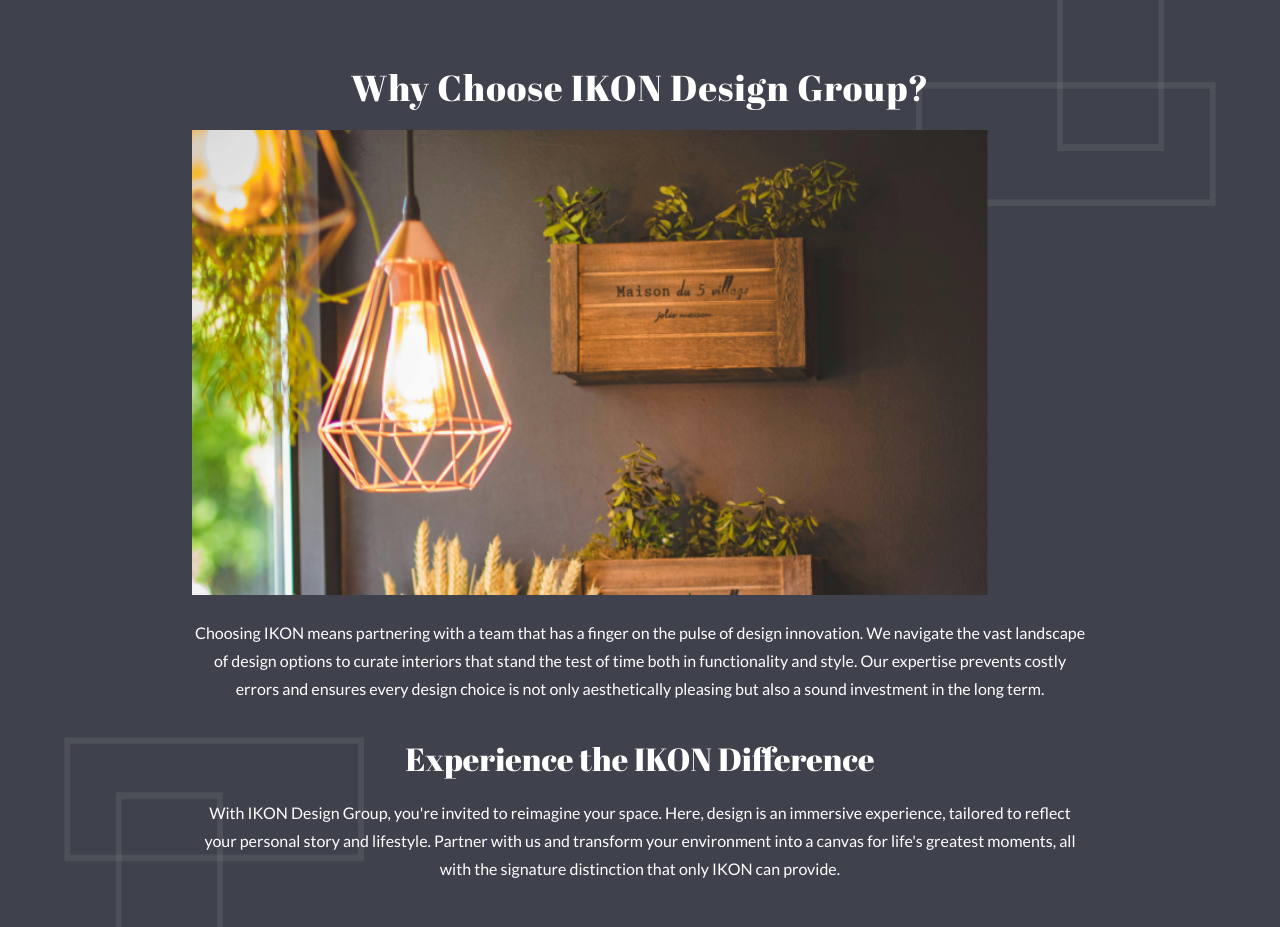
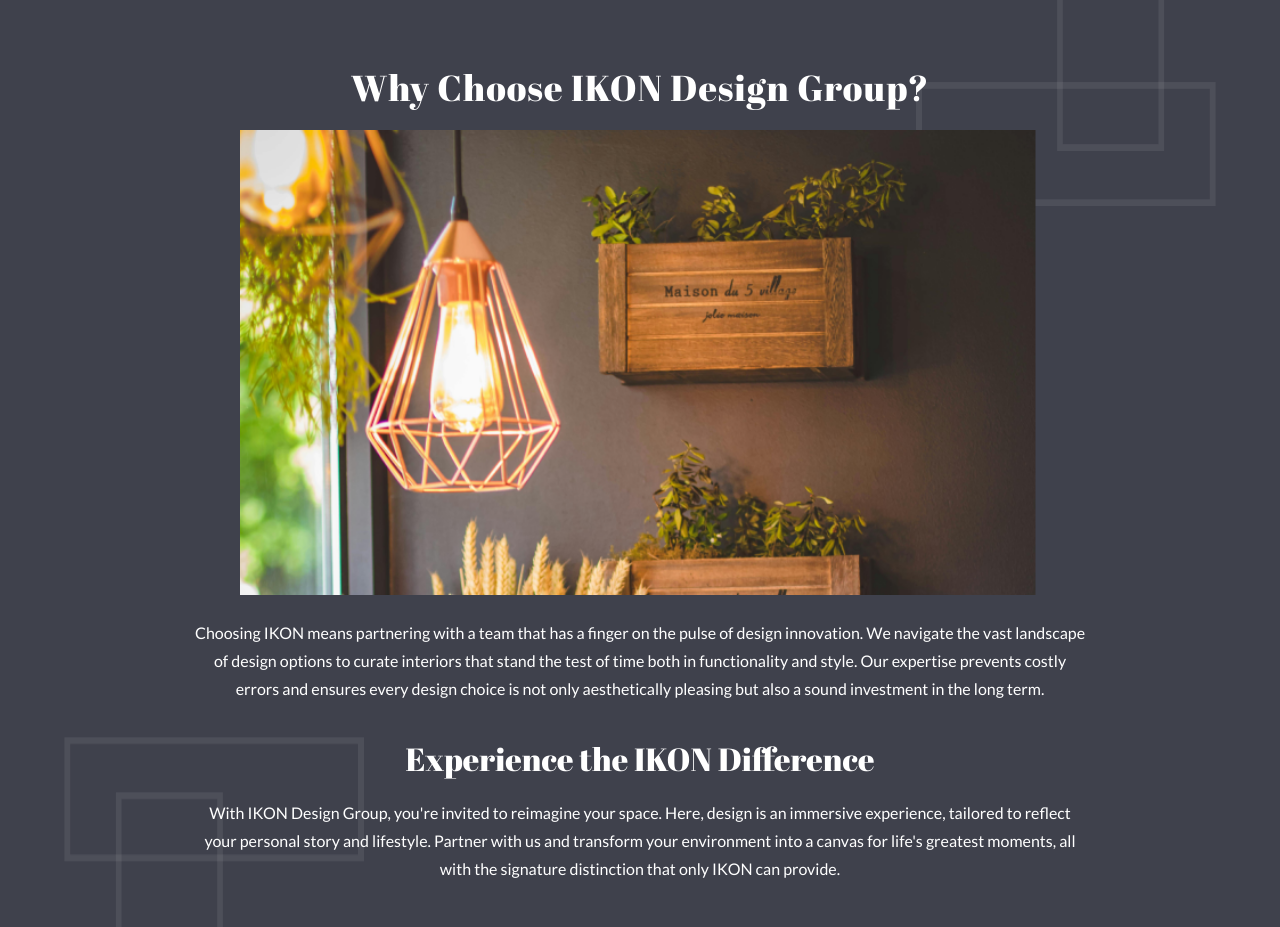
Before and after one commit to The-Kirk-Concept/ikondg, a Next.js app: page / in a window 1280 px wide. Shown: the part 2600-3527 px from the top of the page. Built offline with nearby package versions, Linux system fonts and the light colour scheme.

Commit message:
main: Fix uncentered why us image with inline display class

```diff
--- a/src/app/LandingPage/WhyUs.tsx
+++ b/src/app/LandingPage/WhyUs.tsx
@@ -3,14 +3,14 @@ import Image from "next/image";
 const WhyUs = () => {
 	return (
 		<div className="bg-primary text-white text-center py-32 px-4 md:px-48 flex flex-col items-center gap-2 relative overflow-hidden">
-			<div className="animate__animated animate__fadeInDown z-20">
+			<div className="animate__animated animate__fadeInDown z-20 text-center">
 				<h2>Why Choose IKON Design Group?</h2>
 				<Image
 					src="/why_choose_hero.png"
 					alt="Vintage interior decoration with chandelier and wall plants"
 					width={800}
 					height={300}
-					className="mb-6"
+					className="mb-6 inline"
 				/>
 				<p>
 					Choosing IKON means partnering with a team that has a finger on the
```
